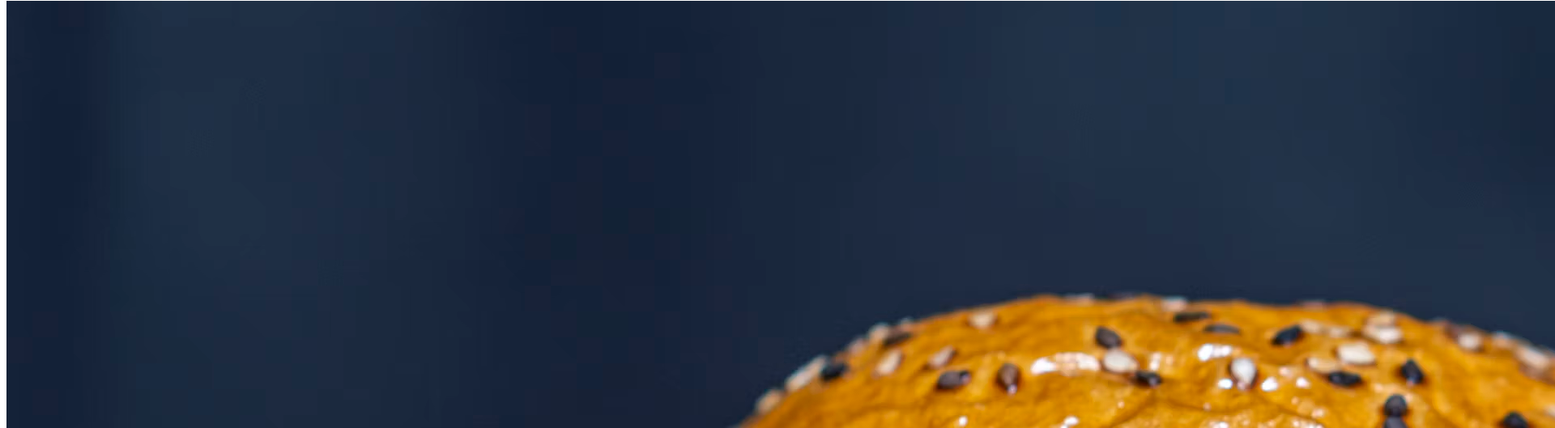
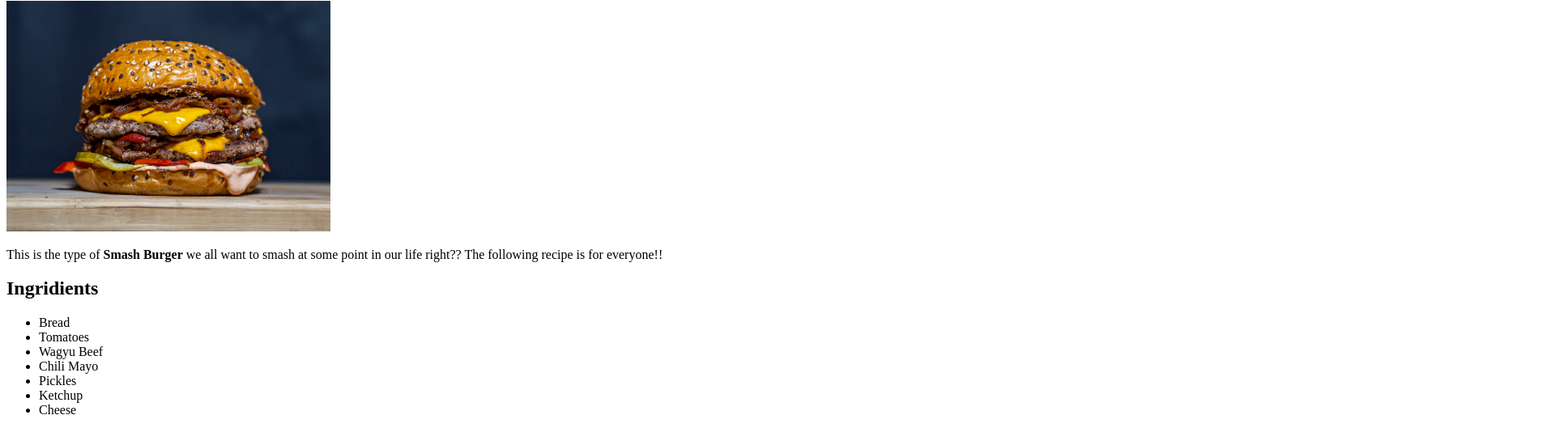
Before and after one commit to freylo4/odin-recipes, a plain HTML site: page recipes/burger.html in a window 1280 px wide. Shown: the part 79-608 px from the top of the page at 81% size, 1920 px wide, since content can reach past the window. Drawn offline with Linux system fonts and the light colour scheme.

Commit message:
Update Burger html and make corrections

```diff
--- a/recipes/burger.html
+++ b/recipes/burger.html
@@ -7,12 +7,12 @@
 </head>
 <body>
     <h1> Burger Recipes </h1>
-    <img src="../images/photo-1572802419224-296b0aeee0d9.avif">
-    <p> This is the type of Samsh Burger we all want to smash at some point in
+    <img src="../images/photo-1572802419224-296b0aeee0d9.avif" alt="Smash Burger Image" width="400">
+    <p> This is the type of <strong>Smash Burger</strong> we all want to smash at some point in
         our life right?? The following recipe is for everyone!! </p>
-    <p> ><h2>Ingridients</h2></p>
+    <p> <h2>Ingridients</h2></p>
     <p>    <ul>
-        <li> bread </li>
+        <li> Bread </li>
         <li> Tomatoes </li>
         <li> Wagyu Beef </li>
         <li> Chili Mayo </li>
```
